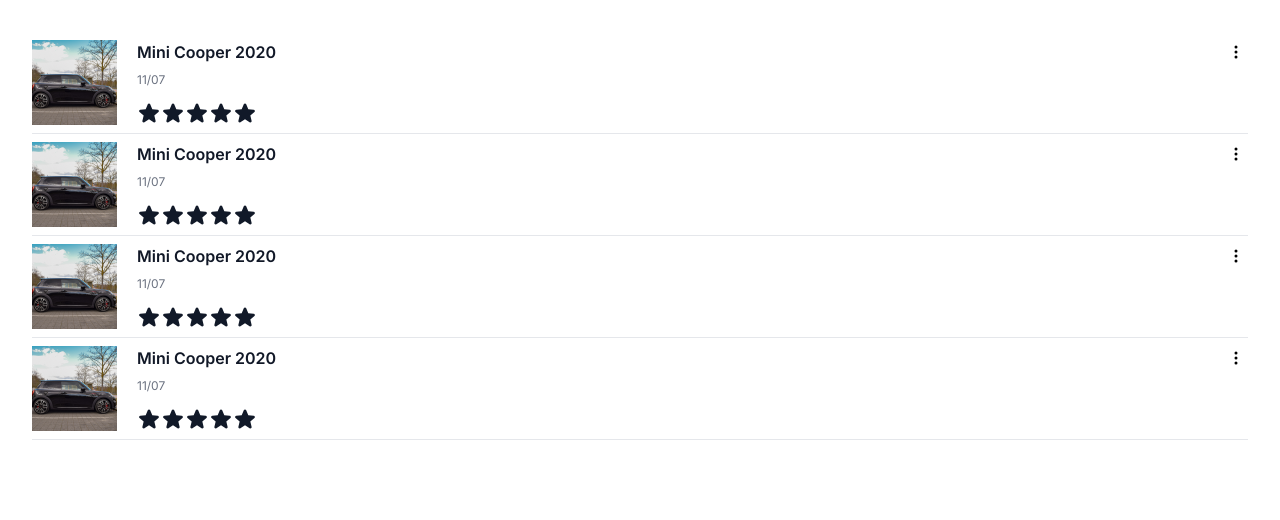
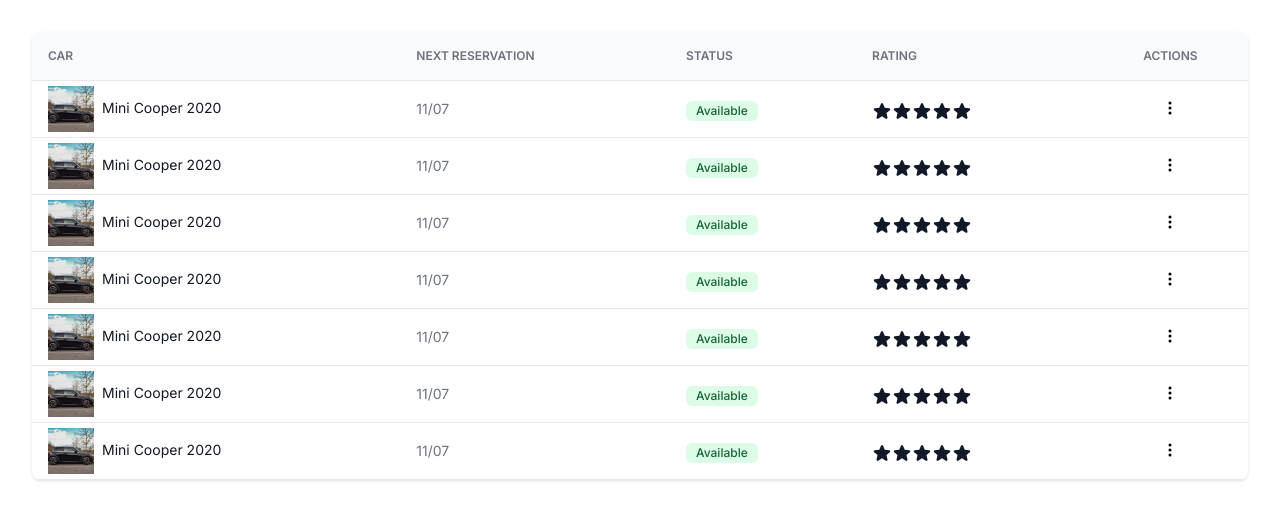
Before and after one commit to Alex5ander/teste-tecnico-desenvolvedor-jr-front-end, a Next.js app: page / in a window 1280 px wide. Shown: the top 520 px of the page. Built offline with nearby package versions, Linux system fonts and the light colour scheme.

Commit message:
finish desktop-feature

```diff
--- a/src/app/page.tsx
+++ b/src/app/page.tsx
@@ -1,6 +1,7 @@
-import { CartListItem } from '@/components/CarListItem';
+import { CarTable } from '@/components/CarListItem';
 
 export default function Home() {
+  const tableHeaders = ['Car', 'Next Reservation', 'Status', 'Rating'];
   const cars = [
     {
       id: 1,
@@ -26,19 +27,61 @@
       image: '/assets/images/car.png',
       nextReservation: '11/07',
     },
+    {
+      id: 5,
+      name: 'Mini Cooper 2020',
+      image: '/assets/images/car.png',
+      nextReservation: '11/07',
+    },
+    {
+      id: 6,
+      name: 'Mini Cooper 2020',
+      image: '/assets/images/car.png',
+      nextReservation: '11/07',
+    },
+    {
+      id: 7,
+      name: 'Mini Cooper 2020',
+      image: '/assets/images/car.png',
+      nextReservation: '11/07',
+    },
   ];
   return (
-    <main className="p-4 lg:p-8">
-      {cars.map((car) => (
-        <CartListItem.Root key={car.id}>
-          <CartListItem.Thumbnail imageUri={car.image} />
-          <CartListItem.Content
-            name={car.name}
-            nextReservation={car.nextReservation}
-          />
-          <CartListItem.Actions />
-        </CartListItem.Root>
-      ))}
+    <main className="p-4 md:p-8">
+      <CarTable.Table>
+        <CarTable.Head tableHeaders={tableHeaders} />
+        <tbody>
+          {cars.map((car) => (
+            <tr className="border-b border-b-gray-200" key={car.id}>
+              <td className="py-2 md:p-4 md:py-1">
+                <CarTable.Thumbnail name={car.name} imageUri={car.image} />
+              </td>
+
+              <td className="py-2 md:p-4 hidden md:table-cell">
+                <p className=" text-gray-500 text-sm"> {car.nextReservation}</p>
+              </td>
+
+              <td className="py-2 md:p-4 hidden md:table-cell">
+                <CarTable.Status />
+              </td>
+
+              <td className="w-full py-2 pl-5 md:p-4 md:w-auto">
+                <p className="font-semibold text-gray-900 md:hidden">
+                  {car.name}
+                </p>
+                <p className="mt-2 mb-3.5 text-xs text-gray-500 md:hidden">
+                  Next reservation: {car.nextReservation}
+                </p>
+                <CarTable.StarsEvaluation />
+              </td>
+
+              <td className="py-2 text-right align-top md:align-middle md:text-center">
+                <CarTable.Actions />
+              </td>
+            </tr>
+          ))}
+        </tbody>
+      </CarTable.Table>
     </main>
   );
 }
--- a/src/components/CarListItem/Actions.tsx
+++ b/src/components/CarListItem/Actions.tsx
@@ -1,19 +1,13 @@
+import { DotsVertical } from '@/icons/DotsVertical';
+
 export function Actions() {
   return (
     <button
-      className="flex w-6 h-6 justify-center items-center"
+      className="inline-flex justify-center items-center w-6 h-6"
       type="button"
       aria-label="botão de ações"
     >
-      <svg
-        xmlns="http://www.w3.org/2000/svg"
-        width="16"
-        height="16"
-        fill="currentColor"
-        viewBox="0 0 16 16"
-      >
-        <path d="M9.5 13a1.5 1.5 0 1 1-3 0 1.5 1.5 0 0 1 3 0m0-5a1.5 1.5 0 1 1-3 0 1.5 1.5 0 0 1 3 0m0-5a1.5 1.5 0 1 1-3 0 1.5 1.5 0 0 1 3 0" />
-      </svg>
+      <DotsVertical />
     </button>
   );
 }
--- a/src/components/CarListItem/CartListItem.tsx
+++ /dev/null
@@ -1,16 +0,0 @@
-import { ReactNode } from 'react';
-
-interface Props {
-  children: ReactNode;
-}
-
-export function CartItemList({ children }: Props) {
-  return (
-    <div
-      className="py-2 flex justify-between border-b border-b-gray-200"
-      style={{ gap: 20 }}
-    >
-      {children}
-    </div>
-  );
-}
--- a/src/components/CarListItem/Content.tsx
+++ /dev/null
@@ -1,25 +0,0 @@
-import { Star } from '@/icons/Star';
-
-interface Props {
-  name: string;
-  nextReservation: string;
-}
-
-export function Content(props: Props) {
-  return (
-    <div className="flex flex-col flex-1 justify-between">
-      <div className="flex flex-col gap-2">
-        <p className="text-gray-900 font-semibold text-base">{props.name}</p>
-        <p className="text-gray-500 font-normal text-xs">
-          <span className="inline lg:hidden">Next reservation: </span>
-          {props.nextReservation}
-        </p>
-      </div>
-      <div className="flex">
-        {[0, 1, 2, 3, 4].map((e) => (
-          <Star key={e} className="cursor-pointer fill-[#111928]" />
-        ))}
-      </div>
-    </div>
-  );
-}
--- /dev/null
+++ b/src/components/CarListItem/Head.tsx
@@ -0,0 +1,18 @@
+interface Props {
+  tableHeaders: string[];
+}
+
+export function Head({ tableHeaders }: Props) {
+  return (
+    <thead className="h-0 absolute left-[-9999px] md:relative md:left-0 md:h-auto">
+      <tr className="bg-gray-50 border-b border-b-gray-200 text-gray-500 text-left text-xs">
+        {tableHeaders.map((header) => (
+          <th className="p-4 font-semibold uppercase" key={header}>
+            {header}
+          </th>
+        ))}
+        <th className="p-4 font-semibold text-center uppercase">Actions</th>
+      </tr>
+    </thead>
+  );
+}
--- /dev/null
+++ b/src/components/CarListItem/StarsEvaluation.tsx
@@ -0,0 +1,14 @@
+import { Star } from '@/icons/Star';
+
+export function StarsEvaluation() {
+  return (
+    <div className="inline">
+      {[0, 1, 2, 3, 4].map((e) => (
+        <Star
+          key={e}
+          className="cursor-pointer inline fill-[#111928] w-5 h-5"
+        />
+      ))}
+    </div>
+  );
+}
--- /dev/null
+++ b/src/components/CarListItem/Status.tsx
@@ -0,0 +1,9 @@
+export function Status() {
+  return (
+    <div className="bg-green-100 py-0.5 px-2.5 rounded-md inline-block">
+      <p className="text-green-800 text-xs font-medium text-center">
+        Available
+      </p>
+    </div>
+  );
+}
--- /dev/null
+++ b/src/components/CarListItem/Table.tsx
@@ -0,0 +1,12 @@
+import { ReactNode } from 'react';
+
+interface Props {
+  children: ReactNode;
+}
+export function Table({ children }: Props) {
+  return (
+    <div className="md:rounded-lg md:overflow-hidden md:shadow bg-white">
+      <table className="w-full h-full">{children}</table>
+    </div>
+  );
+}
--- a/src/components/CarListItem/Thumbnail.tsx
+++ b/src/components/CarListItem/Thumbnail.tsx
@@ -2,23 +2,26 @@
 import Image from 'next/image';
 
 interface Props {
+  name: string;
   imageUri: string;
 }
 
-export function Thumbnail({ imageUri }: Props) {
+export function Thumbnail({ name, imageUri }: Props) {
   return (
-    <div className="relative flex-none">
+    <div>
+      <div className="relative inline-block align-middle w-[85px] h-[85px] md:w-[46px] md:h-[46px]">
         <Image
           src={imageUri}
-        width={85}
-        height={85}
-        style={{ width: 'auto', maxWidth: 85 }}
+          fill
+          sizes="(min-width:1024px) 85px, 85px"
           priority
           alt="Imagem de um carro"
         />
-      <div className="block lg:hidden w-6 h-6 absolute top-0 left-0 bg-green-600 rounded-full fill-white flex items-center justify-center">
+        <div className="block md:hidden w-6 h-6 absolute top-0.5 left-0.5 bg-green-600 rounded-full fill-white flex items-center justify-center">
           <Check />
         </div>
       </div>
+      <p className="hidden pl-2 md:inline text-sm text-gray-900">{name}</p>
+    </div>
   );
 }
--- a/src/components/CarListItem/index.tsx
+++ b/src/components/CarListItem/index.tsx
@@ -1,11 +1,15 @@
-import { CartItemList as Root } from './CartListItem';
+import { Table } from './Table';
+import { Head } from './Head';
 import { Thumbnail } from './Thumbnail';
-import { Content } from './Content';
+import { Status } from './Status';
+import { StarsEvaluation } from './StarsEvaluation';
 import { Actions } from './Actions';
 
-export const CartListItem = {
-  Root,
+export const CarTable = {
+  Table,
+  Head,
   Thumbnail,
-  Content,
+  Status,
+  StarsEvaluation,
   Actions,
 };
--- /dev/null
+++ b/src/icons/DotsVertical.tsx
@@ -0,0 +1,19 @@
+import { SVGAttributes } from 'react';
+
+export function DotsVertical({
+  children,
+  ...props
+}: SVGAttributes<SVGSVGElement>) {
+  return (
+    <svg
+      xmlns="http://www.w3.org/2000/svg"
+      width="16"
+      height="16"
+      fill="currentColor"
+      viewBox="0 0 16 16"
+      {...props}
+    >
+      <path d="M9.5 13a1.5 1.5 0 1 1-3 0 1.5 1.5 0 0 1 3 0m0-5a1.5 1.5 0 1 1-3 0 1.5 1.5 0 0 1 3 0m0-5a1.5 1.5 0 1 1-3 0 1.5 1.5 0 0 1 3 0" />
+    </svg>
+  );
+}
```
Lines whose indentation alone changed are shown as unchanged.
